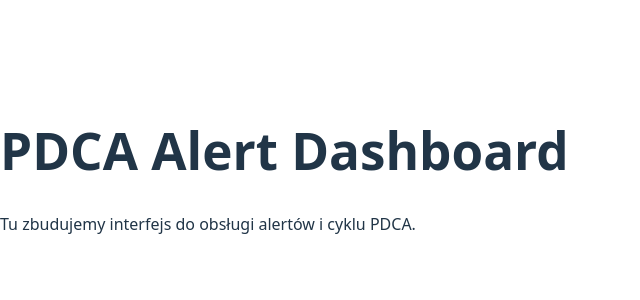
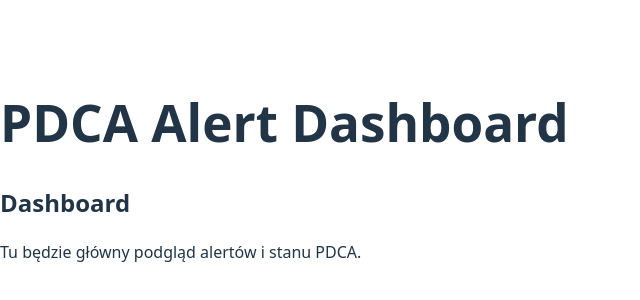
Before and after one commit to pawel2685/pdca-iot-quality-system, a React app in the folder frontend/: page / in a window 1280 px wide. Shown: the part 230-530 px from the top of the page, without its empty margins (0-640 px from the left). Built offline with nearby package versions, Linux system fonts and the light colour scheme; the HTML template or start-up script is replaced by a standard one.

Commit message:
Add basic pages structure (Dashboard, Alerts)

```diff
--- a/frontend/src/App.tsx
+++ b/frontend/src/App.tsx
@@ -1,8 +1,10 @@
+import DashboardPage from "./pages/DashboardPage";
+
 function App() {
   return (
     <div>
       <h1>PDCA Alert Dashboard</h1>
-      <p>Tu zbudujemy interfejs do obsługi alertów i cyklu PDCA.</p>
+      <DashboardPage />
     </div>
   );
 }
--- /dev/null
+++ b/frontend/src/pages/DashboardPage.tsx
@@ -0,0 +1,10 @@
+function DashboardPage() {
+  return (
+    <div>
+      <h2>Dashboard</h2>
+      <p>Tu będzie główny podgląd alertów i stanu PDCA.</p>
+    </div>
+  );
+}
+
+export default DashboardPage;
```
Also changed, not shown: frontend/src/pages/AlertsPage.tsx (added).
